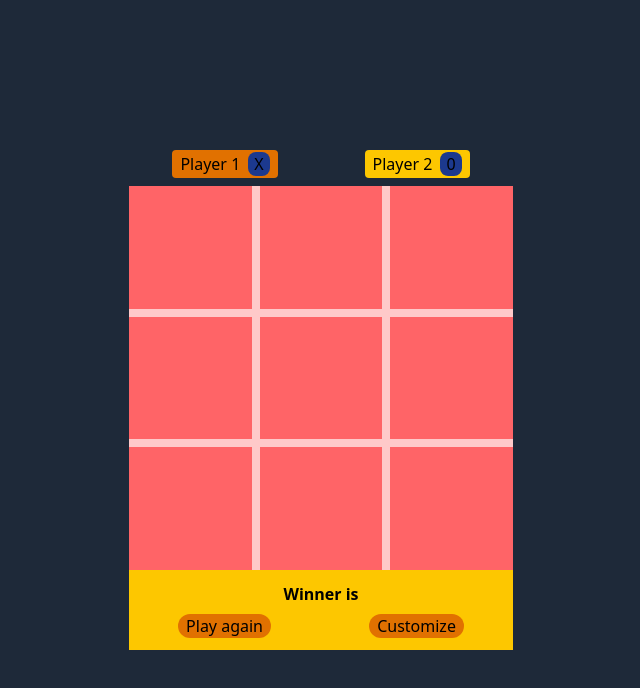
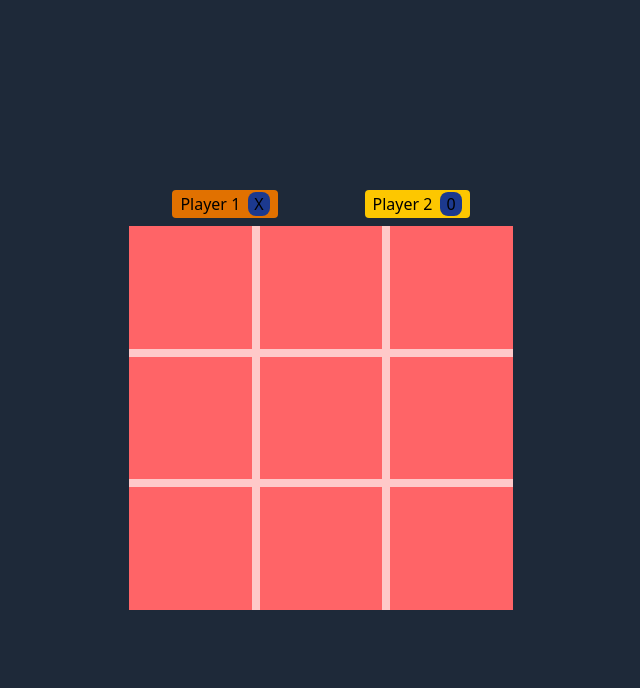
Before and after one commit to SmitasCodes/tictactoe, a React (Vite) app: page / in a window 1280 px wide. Both pictures are taken after a click on the button "Start". Shown: the top 688 px of the page, without its empty margins (319-959 px from the left). Built offline with nearby package versions, Linux system fonts and the light colour scheme.

Commit message:
added functioning winning screen

```diff
--- a/src/Board.jsx
+++ b/src/Board.jsx
@@ -64,13 +64,21 @@ const Board = ({ players }) => {
         )}
       </div>
 
-      <div className="bg-yellow-400 text-center flex justify-center flex-wrap py-3">
-        <h2 className="font-bold pb-2">Winner is {winner}</h2>
-        <div className="flex justify-around w-full">
-          <button className="bg-amber-600 px-2 rounded-xl">Play again</button>
-          <button className="bg-amber-600 px-2 rounded-xl">Customize</button>
+      {winner && (
+        <div className="absolute h-screen w-full bg-gray-900/90 top-0 left-0  flex justify-center items-center">
+          <div className="bg-yellow-400 text-center flex-wrap w-102 p-6 rounded-md">
+            <h2 className="font-bold pb-3 text-3xl">Winner is {winner}</h2>
+            <div className="flex justify-around w-full">
+              <button className="bg-amber-600 px-2 rounded-xl text-lg cursor-pointer">
+                Play again
+              </button>
+              <button className="bg-amber-600 px-2 rounded-xl text-lg cursor-pointer">
+                Customize
+              </button>
+            </div>
+          </div>
         </div>
-      </div>
+      )}
     </div>
   );
 };
```
